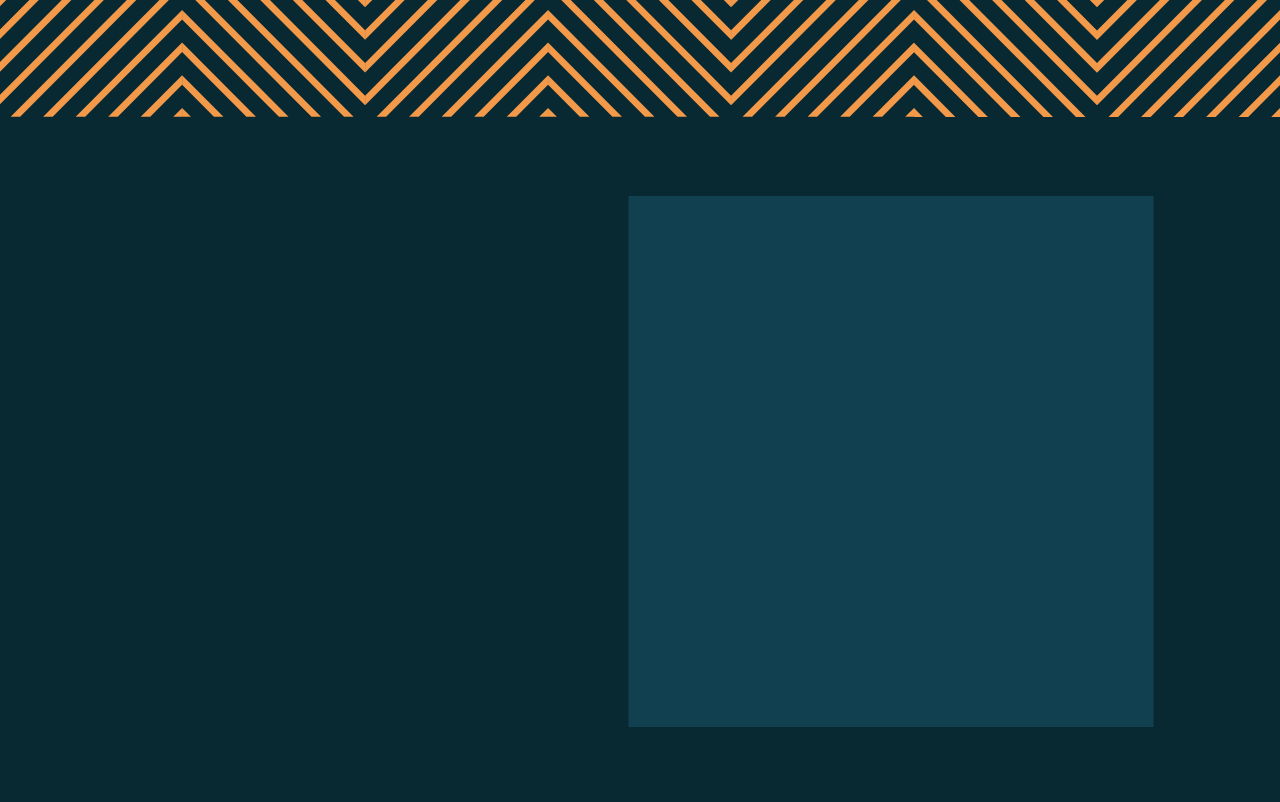
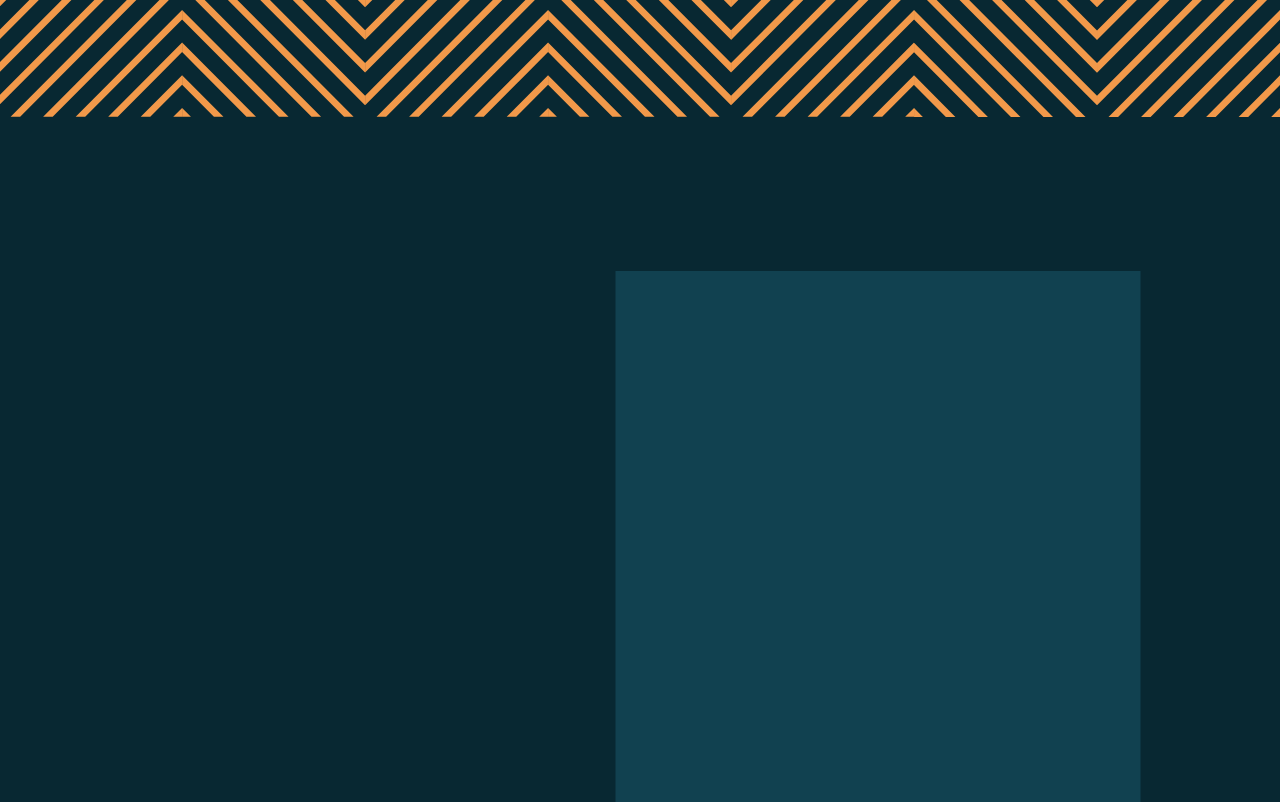
Before and after one commit to Bartoszze/websiteconcept, a React (Create React App) app: page / in a window 1280 px wide. Shown: the part 4500-5302 px from the top of the page. Built offline with nearby package versions, Linux system fonts and the light colour scheme.

Commit message:
Update index.sass

```diff
--- a/src/Components/Questions/index.sass
+++ b/src/Components/Questions/index.sass
@@ -2,7 +2,6 @@
     display: flex
     min-height: 530px
     width: 100%
-    margin: 75px
     &__right
         width: 100%
         height: 100%
@@ -10,4 +9,5 @@
         justify-content: center
         align-items: center
     &__left, &__right
+        margin: 75px
         width: 50%
```
